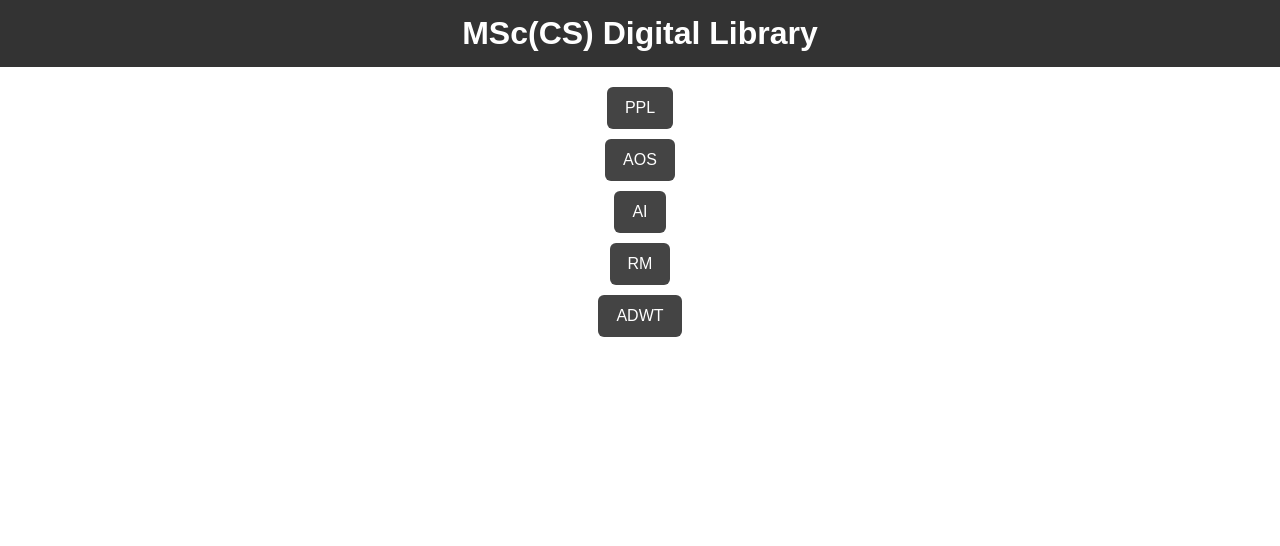
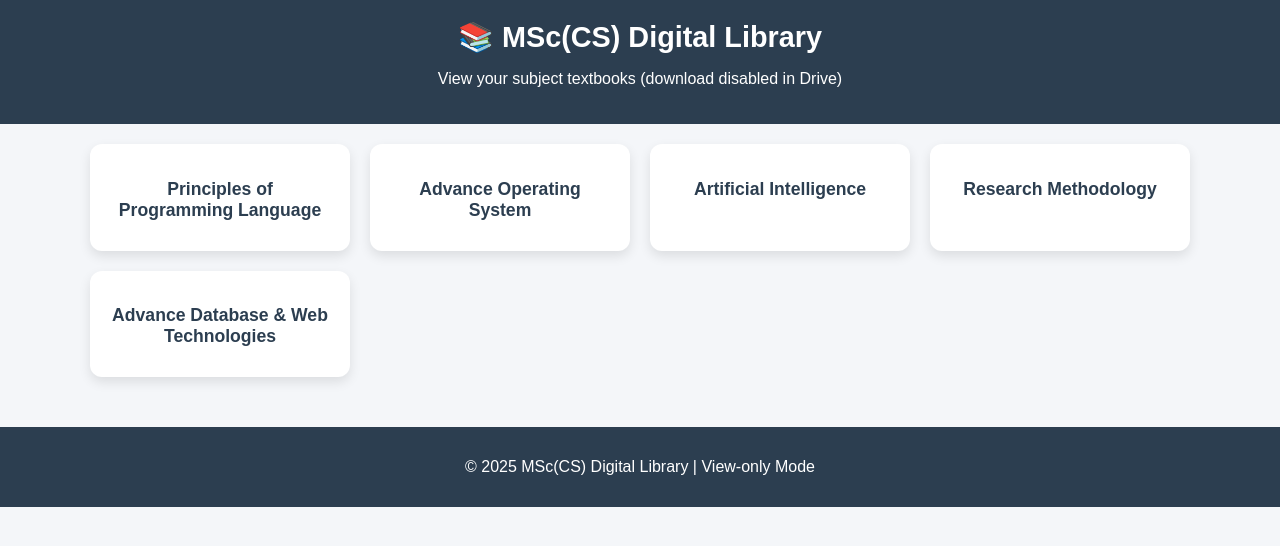
Before and after one commit to term2525/Textbook, a plain HTML site: page index.html in a window 1280 px wide. Drawn offline with Linux system fonts and the light colour scheme.

Commit message:
Update index.html

```diff
--- a/index.html
+++ b/index.html
@@ -3,61 +3,88 @@
 <head>
   <meta charset="UTF-8">
   <title>MSc(CS) Digital Library</title>
+  <meta name="viewport" content="width=device-width, initial-scale=1.0">
   <style>
     body {
+      margin: 0;
       font-family: Arial, sans-serif;
+      background: #f4f6f9;
+      color: #333;
+    }
+    header {
+      background: #2c3e50;
+      color: white;
+      padding: 20px;
       text-align: center;
-      margin: 0;
-      padding: 0;
     }
-    h1 {
-      background: #333;
-      color: white;
-      padding: 15px;
-      margin: 0;
+    header h1 { margin: 0; font-size: 1.8rem; }
+    .container {
+      display: grid;
+      grid-template-columns: repeat(auto-fit, minmax(250px, 1fr));
+      gap: 20px;
+      padding: 20px;
+      max-width: 1100px;
+      margin: auto;
     }
-    .book-list {
-      margin: 20px;
-    }
-    button {
-      display: block;
-      margin: 10px auto;
-      padding: 12px 18px;
-      font-size: 16px;
-      border: none;
-      background: #444;
-      color: white;
-      border-radius: 6px;
+    .card {
+      background: white;
+      border-radius: 12px;
+      box-shadow: 0 5px 12px rgba(0,0,0,0.1);
+      padding: 20px;
+      text-align: center;
+      transition: transform 0.2s;
       cursor: pointer;
     }
-    button:hover {
-      background: #666;
-    }
-    #viewer {
+    .card:hover { transform: translateY(-5px); }
+    .card h2 { font-size: 1.1rem; margin-bottom: 10px; color: #2c3e50; }
+    iframe {
       width: 100%;
       height: 90vh;
       border: none;
       display: none;
-      margin-top: 20px;
+    }
+    footer {
+      text-align: center;
+      padding: 15px;
+      background: #2c3e50;
+      color: white;
+      margin-top: 30px;
     }
   </style>
 </head>
 <body>
+  <header>
+    <h1>📚 MSc(CS) Digital Library</h1>
+    <p>View your subject textbooks (download disabled in Drive)</p>
+  </header>
 
-  <h1>MSc(CS) Digital Library</h1>
-
-  <div class="book-list">
-    <button onclick="openBook('PPL')">PPL</button>
-    <button onclick="openBook('AOS')">AOS</button>
-    <button onclick="openBook('AI')">AI</button>
-    <button onclick="openBook('RM')">RM</button>
-    <button onclick="openBook('ADWT')">ADWT</button>
+  <div class="container">
+    <div class="card" onclick="openBook('PPL')">
+      <h2>Principles of Programming Language</h2>
+    </div>
+    <div class="card" onclick="openBook('AOS')">
+      <h2>Advance Operating System</h2>
+    </div>
+    <div class="card" onclick="openBook('AI')">
+      <h2>Artificial Intelligence</h2>
+    </div>
+    <div class="card" onclick="openBook('RM')">
+      <h2>Research Methodology</h2>
+    </div>
+    <div class="card" onclick="openBook('ADWT')">
+      <h2>Advance Database & Web Technologies</h2>
+    </div>
   </div>
 
+  <!-- Preview Section -->
   <iframe id="viewer"></iframe>
 
+  <footer>
+    <p>© 2025 MSc(CS) Digital Library | View-only Mode</p>
+  </footer>
+
   <script>
-    // Google Drive File IDs
+    // Mapping of subject codes to Google Drive file IDs
     const DRIVE_FILES = {
       PPL: "1J-IJgyi-XzDivkmVVVkV-ZkMueqBCFXe",
       AOS: "1ZePvJUxIwtHhk6H2rrW8QCmy6ni-6rYf",
@@ -69,15 +96,10 @@
     function openBook(code) {
       const fileId = DRIVE_FILES[code];
       const iframe = document.getElementById("viewer");
-
-      // PDF.js Viewer with raw Google Drive file
-      iframe.src =
-        `https://mozilla.github.io/pdf.js/web/viewer.html?file=https://drive.google.com/uc?export=download&id=${fileId}`;
-
+      iframe.src = `https://drive.google.com/file/d/${fileId}/preview`;
       iframe.style.display = "block";
       window.scrollTo({ top: iframe.offsetTop - 20, behavior: "smooth" });
     }
   </script>
-
 </body>
 </html>
```
